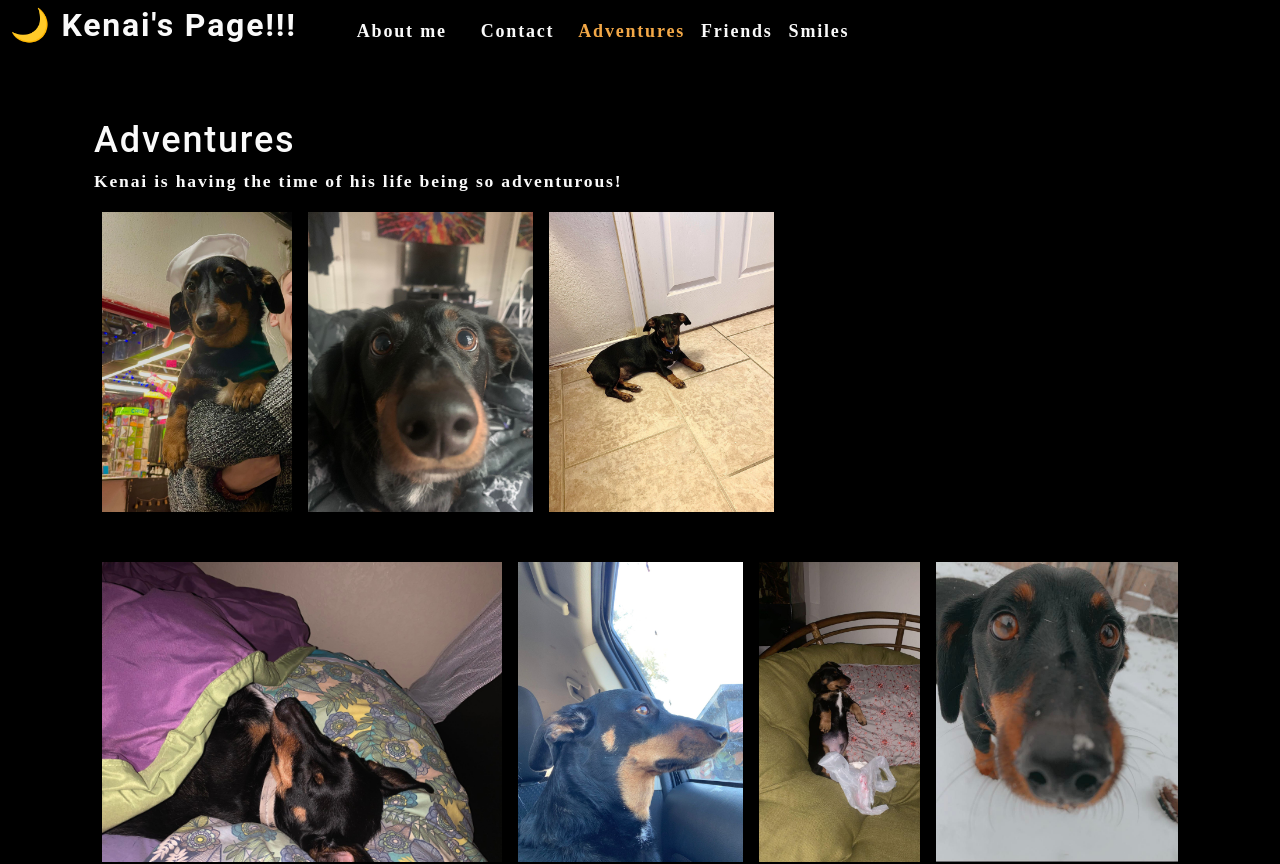
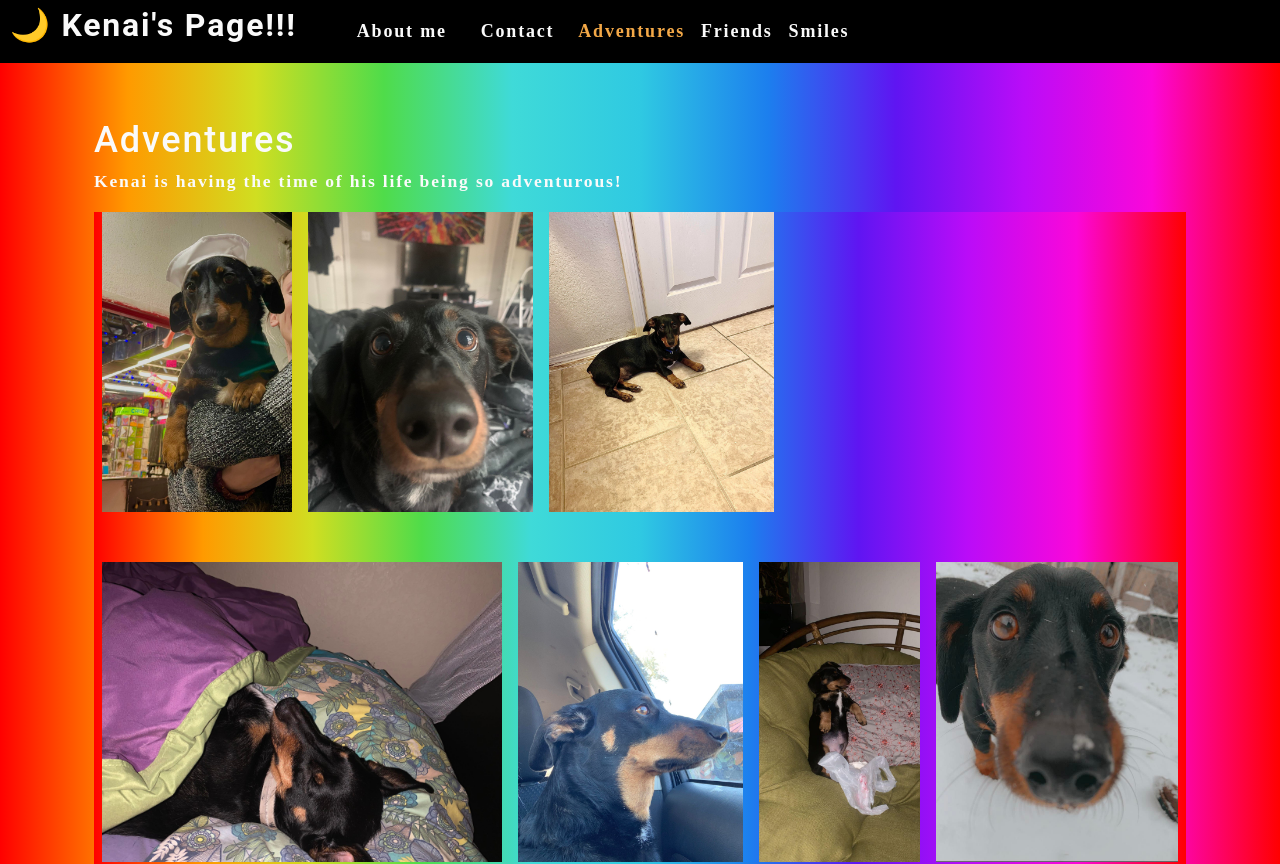
Before and after one commit to Mattrick127/key-nigh, a React (Create React App) app: page / in a window 1280 px wide. Shown: the top 864 px of the page. Built offline with nearby package versions, Linux system fonts and the light colour scheme.

Commit message:
added in rainbow gradient background

```diff
--- a/src/index.css
+++ b/src/index.css
@@ -23,6 +23,9 @@
 html,
 body {
   min-height: 100%;
+}
+
+div {background: linear-gradient(90deg, rgba(255,0,0,1) 0%, rgba(255,154,0,1) 10%, rgba(208,222,33,1) 20%, rgba(79,220,74,1) 30%, rgba(63,218,216,1) 40%, rgba(47,201,226,1) 50%, rgba(28,127,238,1) 60%, rgba(95,21,242,1) 70%, rgba(186,12,248,1) 80%, rgba(251,7,217,1) 90%, rgba(255,0,0,1) 100%);
 }
 
 body {
```
